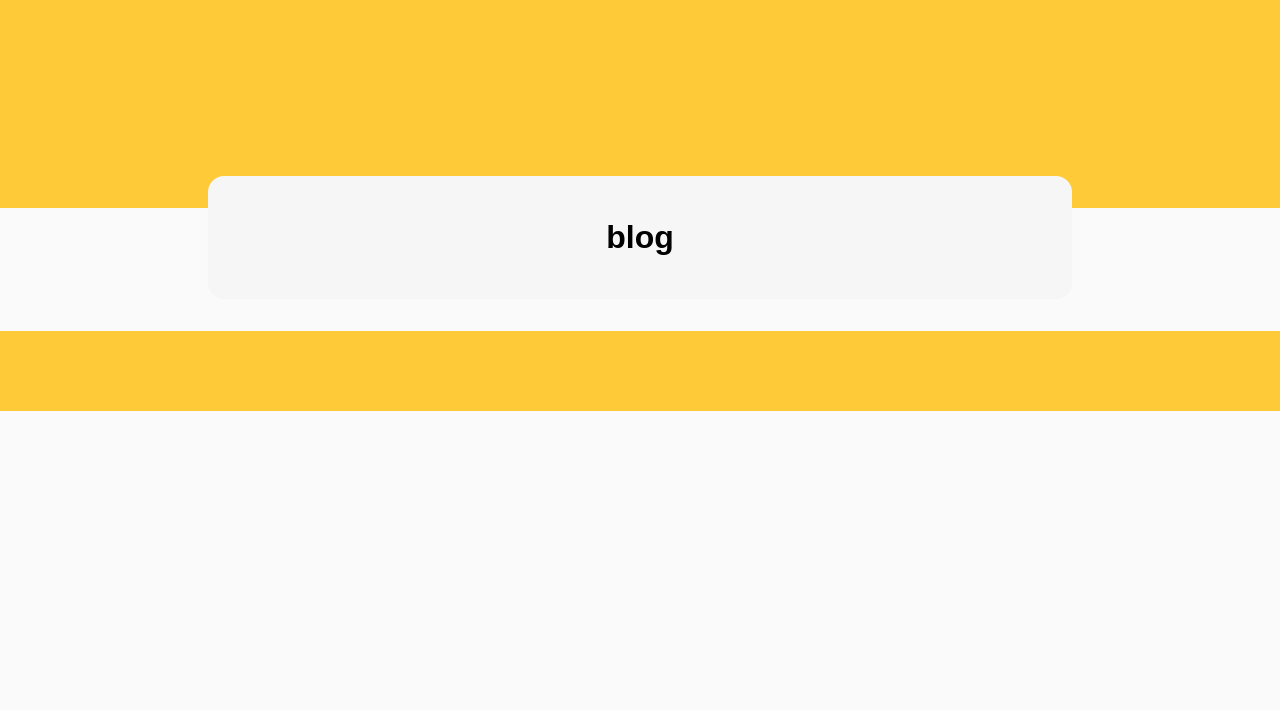
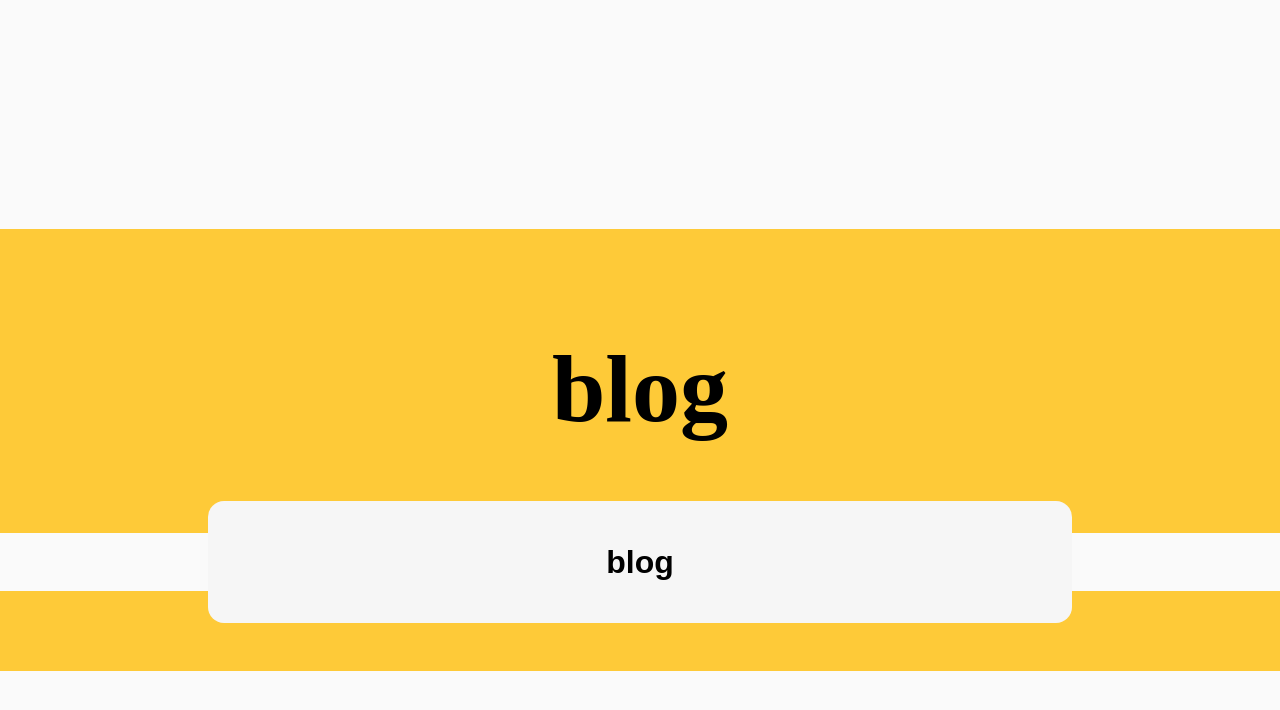
Before and after one commit to blinkmoon/blinkmoon.github.io, a Jekyll site: the page built from index.html, in a window 1280 px wide. Shown: the top 710 px of the page. Built offline with Jekyll 4.4.1, drawn with Linux system fonts in a browser that asks for light colours; some web fonts are replaced.

Commit message:
update the footer for the default view.

```diff
--- a/_includes/footer.html
+++ b/_includes/footer.html
@@ -1,5 +1,5 @@
 <footer>
-    <div class="footer" style="height: 5em;background-color: #feca38;">
+    <div class="footer" style="height: 5em;background-color: #feca38;z-index: 0;">
 
     </div>
 </footer>
--- a/_layouts/default.html
+++ b/_layouts/default.html
@@ -11,20 +11,19 @@
         <div style="width: 40em; height: 4em;flex-direction: row;justify-content: center;align-items: center;color: gray;">{{page.description}}</div>
       </div>
       {% endif %}
-      <div style="display: flex;flex-direction: row;justify-content: center;font-size: 6em;padding: 0.5em;font-family: 'Fredericka the Great', cursive;">
-        <strong>{{page.title}}</strong>
+      <div style="display: flex;flex-direction: row;justify-content: center;font-size: 6em;padding: 0.25em;font-family: 'Fredericka the Great', cursive;">
+        <strong>{% if page.title %}{{ page.title }}{% else %}{{ site.title }}{% endif %}</strong>
       </div>
       <div style="height: 4em">
         <!-- gradien -->
       </div>
     </div>
   </div>
-  <div style="align-items: center;">
-    <div class="content" style="width: 62.5%;background-color: #f6f6f6;padding: 1em 2em;position: relative;top: -2em;bottom:-2em; border-radius: 1em;">
+  <div style="align-items: center;z-index: 999;">
+    <div class="content" style="width: 62.5%;background-color: #f6f6f6;padding: 1em 2em;margin-top: -2em;margin-bottom:-2em; border-radius: 1em;">
       {{ content }}
     </div>
   </div>
-
   {% include footer.html %}
 </body>
 
--- a/_sass/_base.scss
+++ b/_sass/_base.scss
@@ -81,3 +81,7 @@
         margin: 1em 0;
     }
 }
+
+body {
+    min-height: 100vh;
+}
```
